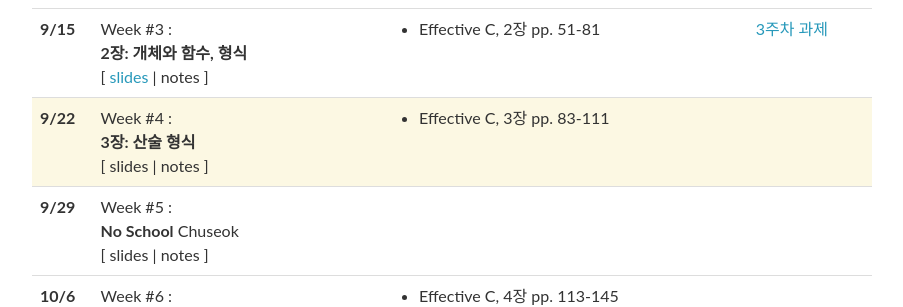
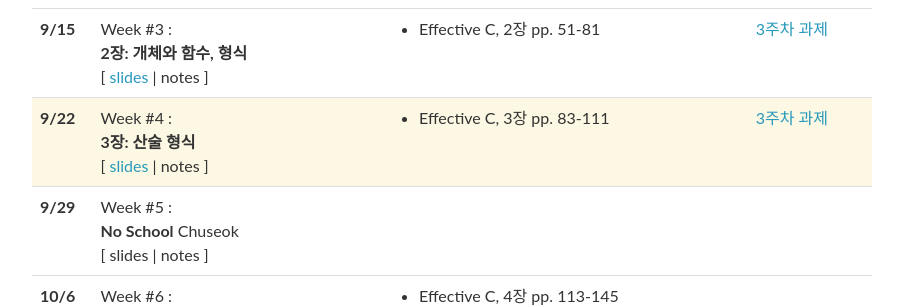
Before and after one commit to 2023-aaronkr/hb-c, a Jekyll site: the page built from _pages/lectures.md, in a window 1280 px wide and 900 px high. Shown: the part 383-690 px from the top of the window, without its empty margins (188-1091 px from the left). Built offline with Jekyll 4.4.1, drawn with Linux system fonts in a browser that asks for light colours; nearby versions of some CDN libraries; comment, search, counter and statistics services are not loaded.

Commit message:
Update lectures.yml

```diff
--- a/_data/lectures.yml
+++ b/_data/lectures.yml
@@ -27,9 +27,10 @@
   week: 4
   title: >
     <strong>3장: 산술 형식</strong>
-  slides:
+  slides: "https://docs.google.com/presentation/d/1Q553yZIwS74CQVVjLVKeth-bbHW173E7proCZWUr8PM/edit?usp=sharing"
   readings: Effective C, 3장 pp. 83-111
-  logistics:
+  logistics: >
+    <a href="https://classroom.github.com/a/T5Pf7S5z">3주차 과제</a>
 
 - date: 9/29
   week: 5
```
